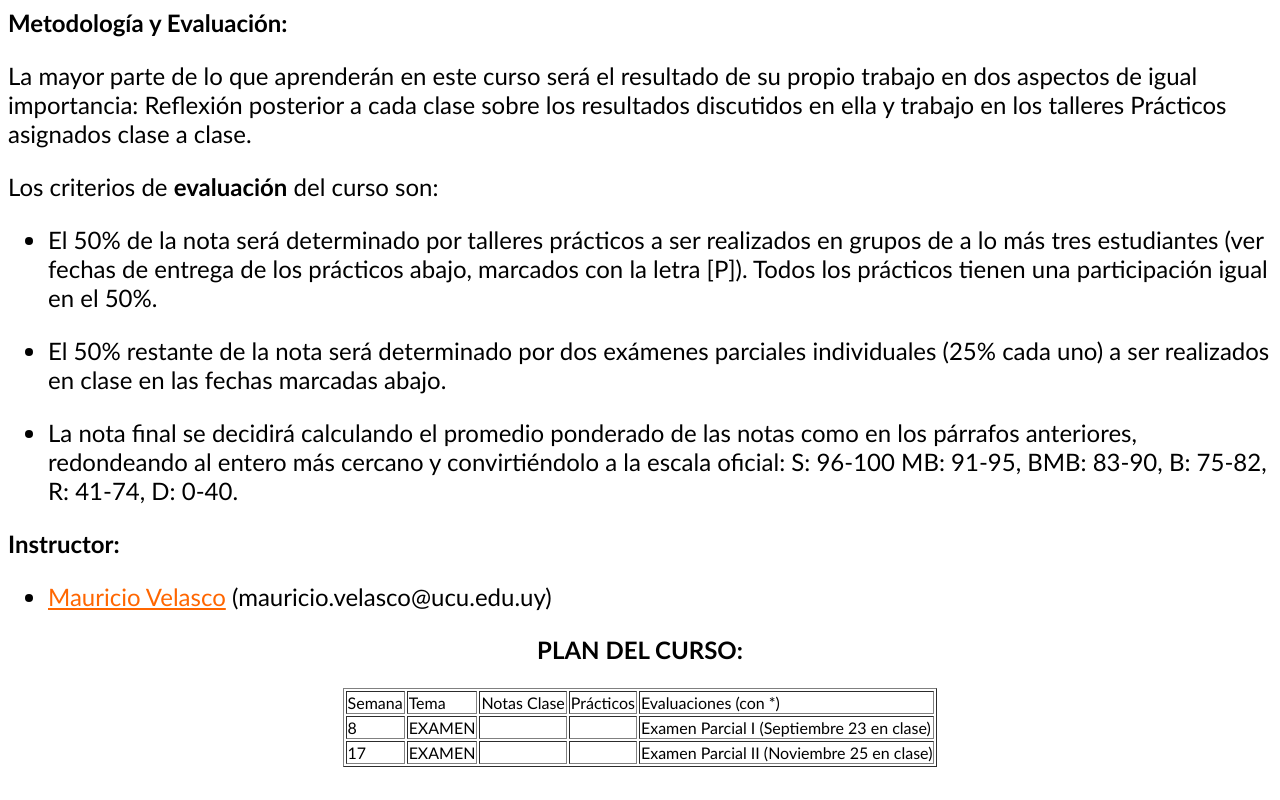
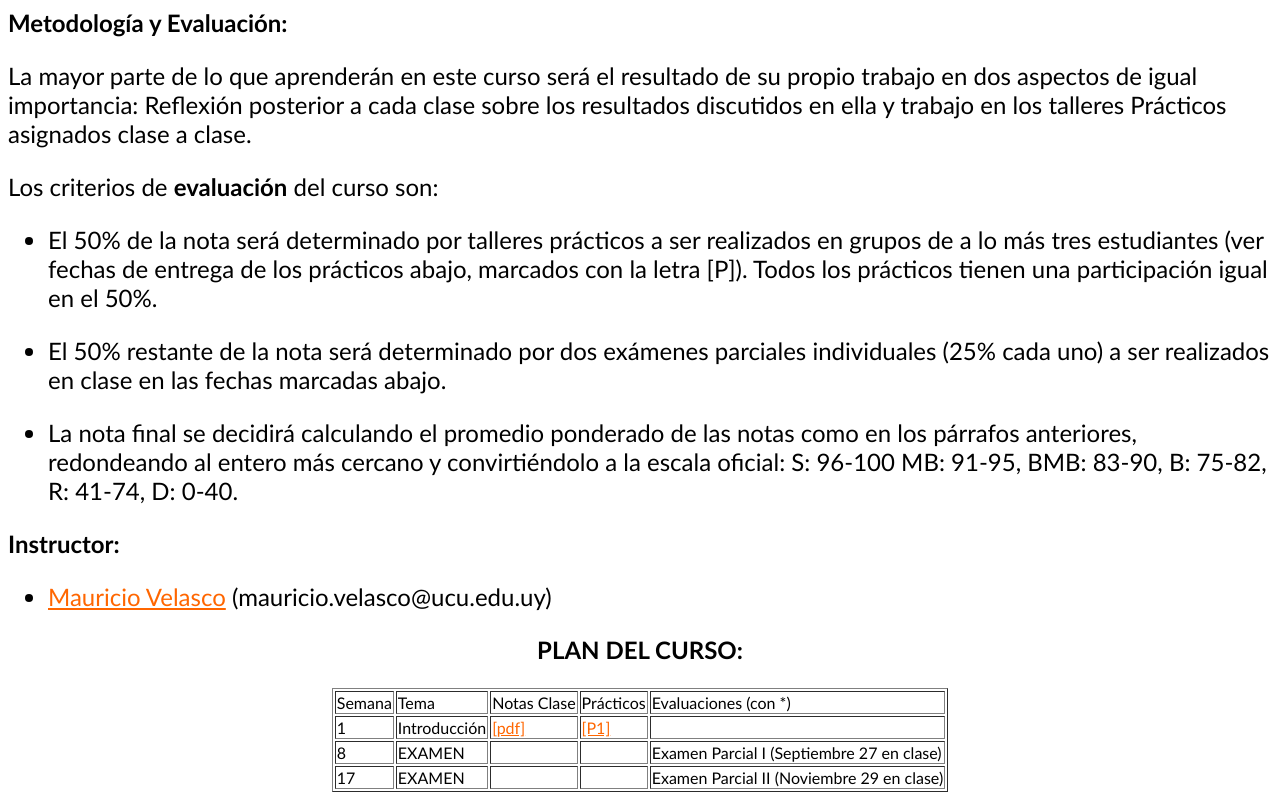
Before and after one commit to mauricio-velasco/teoComp2024, a plain HTML site: page index.html in a window 1280 px wide. Shown: the part 689-1489 px from the top of the page. Before the commit the page ends 1464 px from the top, so only its background shows below. Drawn offline with Linux system fonts and the light colour scheme.

Commit message:
periodic update

```diff
--- a/index.html
+++ b/index.html
@@ -59,13 +59,22 @@ Los criterios de <b>evaluación</b> del curso son:
 <td> Evaluaciones (con *) </td>
 </tr>
 
+<tr>
+<td>1</td>
+<td> Introducción</td>
+<td><A href="notes/Intro_Algos.pdf" target="_blank">[pdf]</td>
+<td><A href="build/P0_Intro_Algos.pdf" target="_blank">[P1]</td>
+<td></td>
+</tr>
+
+
 
 <tr>
 <td>8</td>
 <td> EXAMEN</td>
 <td></td>
 <td></td>
-<td>Examen Parcial I (Septiembre 23 en clase)</td>
+<td>Examen Parcial I (Septiembre 27 en clase)</td>
 </tr>
 
 <tr>
@@ -73,7 +82,7 @@ Los criterios de <b>evaluación</b> del curso son:
 <td> EXAMEN</td>
 <td></td>
 <td></td>
-<td>Examen Parcial II (Noviembre 25 en clase)</td>
+<td>Examen Parcial II (Noviembre 29 en clase)</td>
 </tr>
 
 
```
Also changed, not shown: 8 other files.
